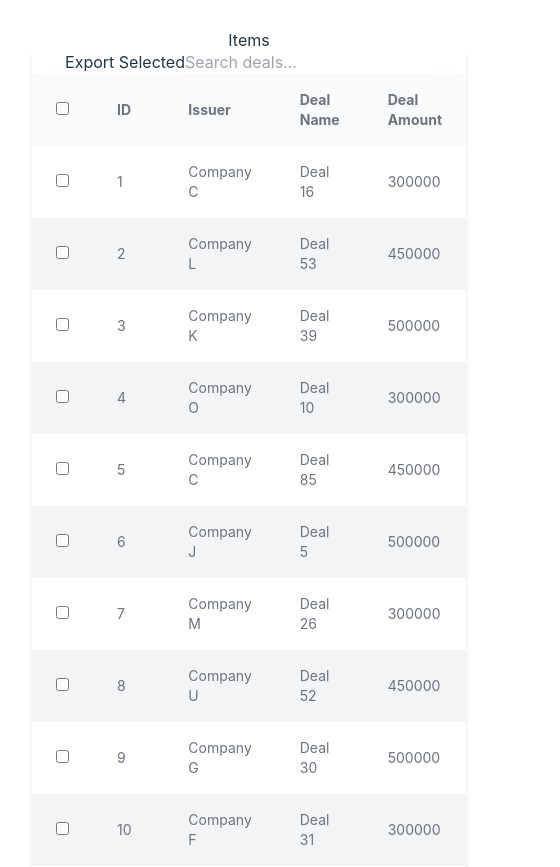
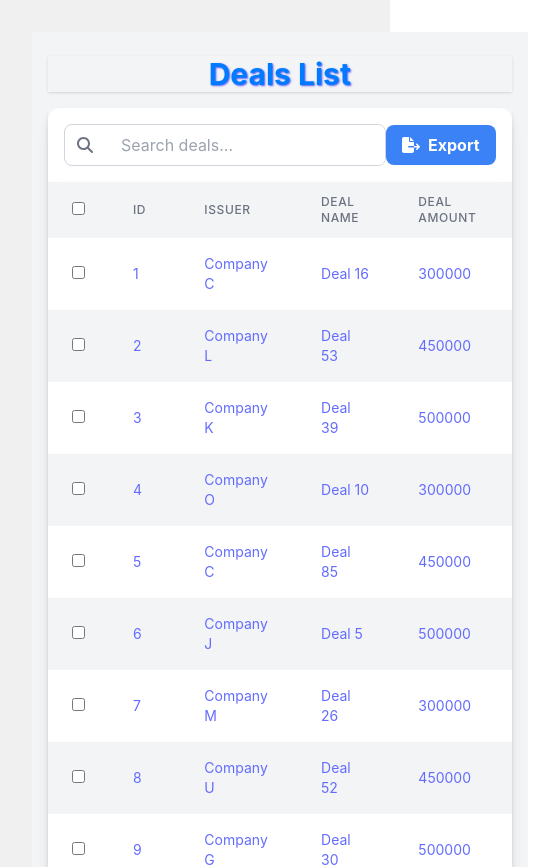
Before and after one commit to cdcordobaa/my-deals-app, a Vue app: page / in a window 390 px wide. Shown: the top 867 px of the page, 560 px wide, since content can reach past the window. Built offline with nearby package versions, Linux system fonts and the light colour scheme.

Commit message:
updated and touched styles in all components

```diff
--- a/src/components/Grid/DetailsPanel.vue
+++ b/src/components/Grid/DetailsPanel.vue
@@ -10,9 +10,11 @@ console.log("DetailsPane", item, store.selectedItem, store.isPanelOpen);
 </script>
 
 <template>
-        <div v-if="store.isPanelOpen" class="details-panel open text-black">
-          <button @click="store.closePanel">Close</button>
-          <slot  name="panel" :item="store.selectedItem">
+            <div v-if="store.isPanelOpen" class="details-panel open text-black bg-background">
+              <button @click="store.closePanel" class="button">
+                <font-awesome-icon icon="times" />
+              </button>
+              <slot name="panel" :item="store.selectedItem">
             <h1>Panel Content</h1>
           </slot>
   </div>
@@ -25,12 +27,13 @@ console.log("DetailsPane", item, store.selectedItem, store.isPanelOpen);
   top: 0;
   width: 30%;
   height: 100%;
-  background: #ffffff;
-  box-shadow: -2px 0 8px rgba(0, 0, 0, 0.1);
+  background: linear-gradient(to bottom, #ffffff 0%, #f9f9f9 100%);
+  box-shadow: -4px 0 12px rgba(0, 0, 0, 0.1);
   padding: 20px;
   display: flex;
   flex-direction: column;
-  align-items: start;
+  justify-content: center;
+  align-items: center;
   border-radius: 0 0 0 12px;
   transition: transform 0.3s ease-in-out;
   transform: translateX(100%);
@@ -39,4 +42,22 @@ console.log("DetailsPane", item, store.selectedItem, store.isPanelOpen);
 .details-panel.open {
   transform: translateX(0);
 }
+
+.button {
+  position: absolute;
+  top: 10px;
+  left: 10px;
+  background-color: var(--primary-color);
+  color: var(--text-primary-color);
+  border: none;
+  padding: 0.5em 1em;
+  border-radius: 8px;
+  cursor: pointer;
+  transition: background-color 0.3s ease, transform 0.2s ease;
+}
+
+.button:hover {
+  background-color: var(--secondary-color);
+  transform: scale(1.05);
+}
 </style>
--- a/src/components/Grid/Grid.vue
+++ b/src/components/Grid/Grid.vue
@@ -44,12 +44,17 @@ console.log("Grid", selectedItem, isPanelOpen);
 </script>
 
 <template>
-  <div class="flex">
+  <div class="flex flex-col sm:flex-row">
     <div class="overflow-x-auto relative shadow-md sm:rounded-lg flex-grow">
-      <button @click="exportSelectedItems">Export Selected</button>
-
-      <SearchBox />
-      <table class="w-full text-sm text-left text-gray-500 dark:text-gray-400">
+      <div class="flex justify-between items-center p-4">
+        <SearchBox />
+        <button @click="exportSelectedItems"
+          class="bg-blue-500 hover:bg-blue-700 text-white font-bold py-2 px-4 rounded-lg transition duration-300 ease-in-out flex items-center">
+          <font-awesome-icon icon="file-export" class="mr-2" />
+          Export
+        </button>
+      </div>
+      <table class="w-full text-sm text-left text-primary dark:text-secondary">
         <TableHeader :columns="props.columns" @toggle-all-selection="handleToggleAllSelection" />
         <tbody>
           <TableRow v-for="item in filteredAndSortedItems" :key="item.id" :item="item" :columns="props.columns" />
--- a/src/components/Grid/SearchBox.vue
+++ b/src/components/Grid/SearchBox.vue
@@ -11,5 +11,9 @@ const updateSearch = () => {
 </script>
 
 <template>
-    <input type="text" v-model="searchQuery" @input="updateSearch" placeholder="Search deals...">
+      <div class="flex items-center border border-gray-300 rounded-lg overflow-hidden">
+        <font-awesome-icon icon="search" class="m-3 text-gray-500" />
+        <input type="text" v-model="searchQuery" @input="updateSearch" placeholder="Search deals..."
+          class="form-input flex-grow py-2 px-4 focus:outline-none">
+      </div>
 </template>
--- a/src/components/Grid/TableHeader.vue
+++ b/src/components/Grid/TableHeader.vue
@@ -8,8 +8,7 @@ const sortStore = useSortStore();
 const emit = defineEmits(['toggle-all-selection']);
 
 const areAllSelected = computed(() => {
-    // This computed property will be used to check the checkbox state
-    return false; // Placeholder, actual logic will be in Grid.vue
+    return false;
 });
 
 const toggleAllSelection = (event: Event) => {
@@ -24,12 +23,14 @@ const handleSort = (column: string) => {
 </script>
 
 <template>
-    <thead>
-        <tr>
-                <th>
-                    <input type="checkbox" @change="toggleAllSelection" :checked="areAllSelected">
-                </th>
-            <th v-for="column in props.columns" :key="column.key" @click="handleSort(column.key)">
+                <thead class="bg-gray-100">
+                <tr>
+                        <th>
+                            <input type="checkbox" @change="toggleAllSelection" :checked="areAllSelected"
+                                class="rounded text-indigo-600 focus:ring-indigo-500">
+                        </th>
+                        <th v-for="column in props.columns" :key="column.key" @click="handleSort(column.key)"
+                            class="px-6 py-3 text-left text-xs font-medium text-gray-500 uppercase tracking-wider cursor-pointer hover:text-gray-700">
                 {{ column.label }}
                 <span v-if="sortStore.sortColumn === column.key && sortStore.sortOrder === 'asc'">⬆️</span>
                 <span v-if="sortStore.sortColumn === column.key && sortStore.sortOrder === 'desc'">⬇️</span>
@@ -37,7 +38,3 @@ const handleSort = (column: string) => {
         </tr>
     </thead>
 </template>
-
-<style scoped>
-/* Tailwind CSS for styling if needed */
-</style>
--- a/src/containers/Deals.vue
+++ b/src/containers/Deals.vue
@@ -17,12 +17,12 @@ const columns = ref([
 </script>
 
 <template>
-    <div>
-        <h1>Items</h1>
-                        <GridComponent :items="deals" :columns="columns">
-                                <template v-slot:details="{ item }">
-                        <DealDetails :deal="item as Deal" />
-                            </template>
-                        </GridComponent>
-    </div>
+              <div class="container mx-auto px-4 py-6 bg-gray-100 animate-bg-move">
+                <h1 class="text-3xl font-bold  mb-4 shadow">Deals List</h1>
+                <GridComponent :items="deals" :columns="columns" class="bg-white shadow-lg rounded-xl">
+                  <template v-slot:details="{ item }">
+                    <DealDetails :deal="item as Deal" />
+                  </template>
+                </GridComponent>
+              </div>
 </template>
--- a/src/main.ts
+++ b/src/main.ts
@@ -1,26 +1,22 @@
 import { createApp } from "vue";
 import App from "./App.vue";
-import VueVirtualScroller from "vue-virtual-scroller";
 import { library } from "@fortawesome/fontawesome-svg-core";
 import { fas } from "@fortawesome/free-solid-svg-icons";
 import { FontAwesomeIcon } from "@fortawesome/vue-fontawesome";
 
 import "./style.css";
 import "./assets/tailwind.css";
-import "vue-virtual-scroller/dist/vue-virtual-scroller.css";
 
 import pinia from "./modules/pinia";
 import { setupI18n } from "./modules/i18n";
 
-// Add all solid icons to the library so you can use them in your components
 library.add(fas);
 
 async function startApp() {
-  const i18n = await setupI18n(); // setup with default locale
+  const i18n = await setupI18n();
   const app = createApp(App);
   app.use(i18n);
   app.use(pinia);
-  app.use(VueVirtualScroller);
   app.component("font-awesome-icon", FontAwesomeIcon);
   app.mount("#app");
 }
--- a/src/style.css
+++ b/src/style.css
@@ -5,12 +5,18 @@
 
   color-scheme: light dark;
   color: rgba(255, 255, 255, 0.87);
-  background-color: #242424;
+  background-color: #f0f0f0;
 
   font-synthesis: none;
   text-rendering: optimizeLegibility;
   -webkit-font-smoothing: antialiased;
   -moz-osx-font-smoothing: grayscale;
+
+  --primary-color: #007bff;
+  --secondary-color: #535bf2;
+  --background-color: #f0f0f0;
+  --text-primary-color: #ffffff;
+  --text-secondary-color: #213547;
 }
 
 a {
@@ -28,11 +34,14 @@ body {
   place-items: center;
   min-width: 320px;
   min-height: 100vh;
+  background-color: var(--background-color);
 }
 
 h1 {
   font-size: 3.2em;
   line-height: 1.1;
+  color: var(--primary-color);
+  text-shadow: 1px 1px 2px var(--secondary-color);
 }
 
 button {
@@ -58,6 +67,7 @@ button:focus-visible {
 
 .card {
   padding: 2em;
+  border-radius: 20px;
 }
 
 #app {
@@ -83,13 +93,13 @@ button:focus-visible {
 table {
   width: 100%;
   text-align: left;
-  color: #4B5563; /* Adjusted for better contrast */
-  box-shadow: 0 4px 12px rgba(0,0,0,0.05); /* Softer shadow */
+  color: #4B5563;
+  box-shadow: 0 4px 12px rgba(0,0,0,0.05);
   border-collapse: separate;
-  border-radius: 16px; /* More rounded corners */
+  border-radius: 16px;
 }
 th, td {
-  padding: 16px 24px; /* More spacious */
+  padding: 16px 24px;
   text-align: left;
 }
 thead {
@@ -102,5 +112,5 @@ tbody tr:nth-child(even) {
   background-color: #F3F4F6;
 }
 tbody tr:hover {
-  background-color: #E5E7EB; /* Subtle hover effect */
+  background-color: #E5E7EB;
 }
--- a/tailwind.config.js
+++ b/tailwind.config.js
@@ -2,7 +2,18 @@
 export default {
   content: ["./index.html", "./src/**/*.{vue,js,ts,jsx,tsx}"],
   theme: {
-    extend: {},
+    extend: {
+      colors: {
+        'primary': '#646cff',
+        'secondary': '#535bf2',
+        'background': '#242424',
+        'text-primary': '#ffffff',
+        'text-secondary': '#213547',
+      },
+      fontFamily: {
+        'body': ['Inter', 'system-ui'],
+      },
+    },
   },
   plugins: [],
 }
```
Also changed, not shown: src/containers/DealDetails.vue (+60 -10 lines).
